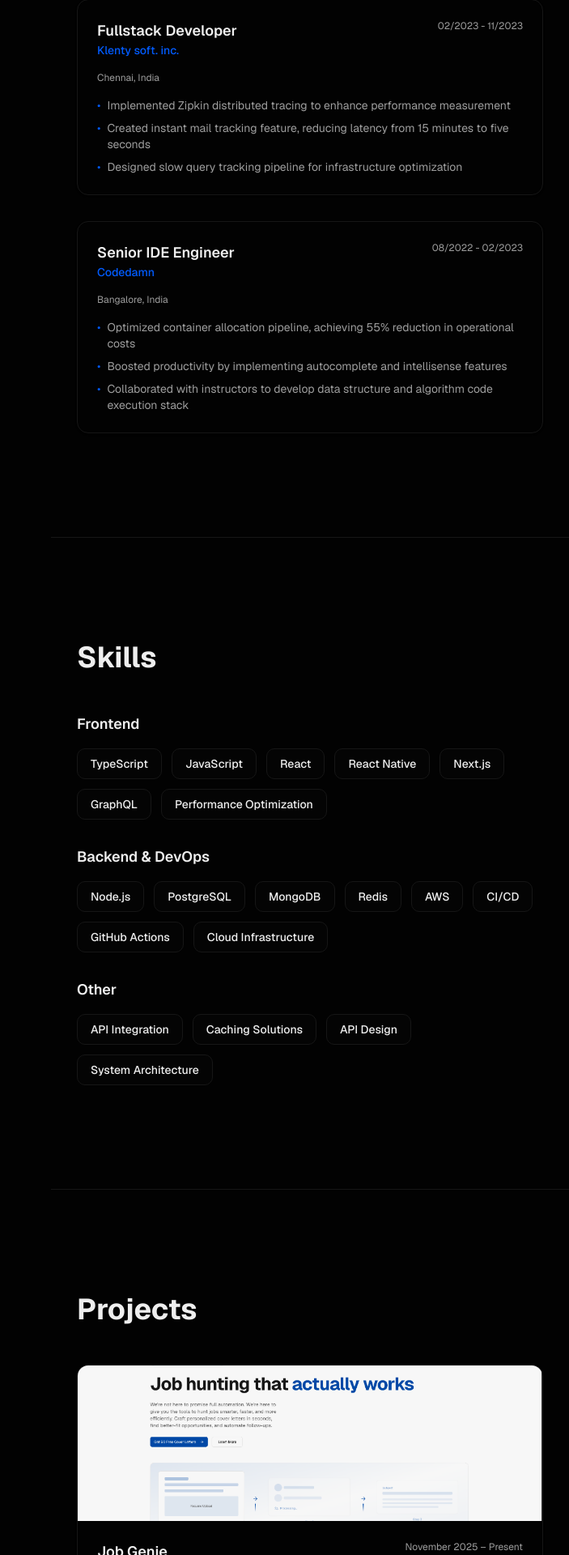
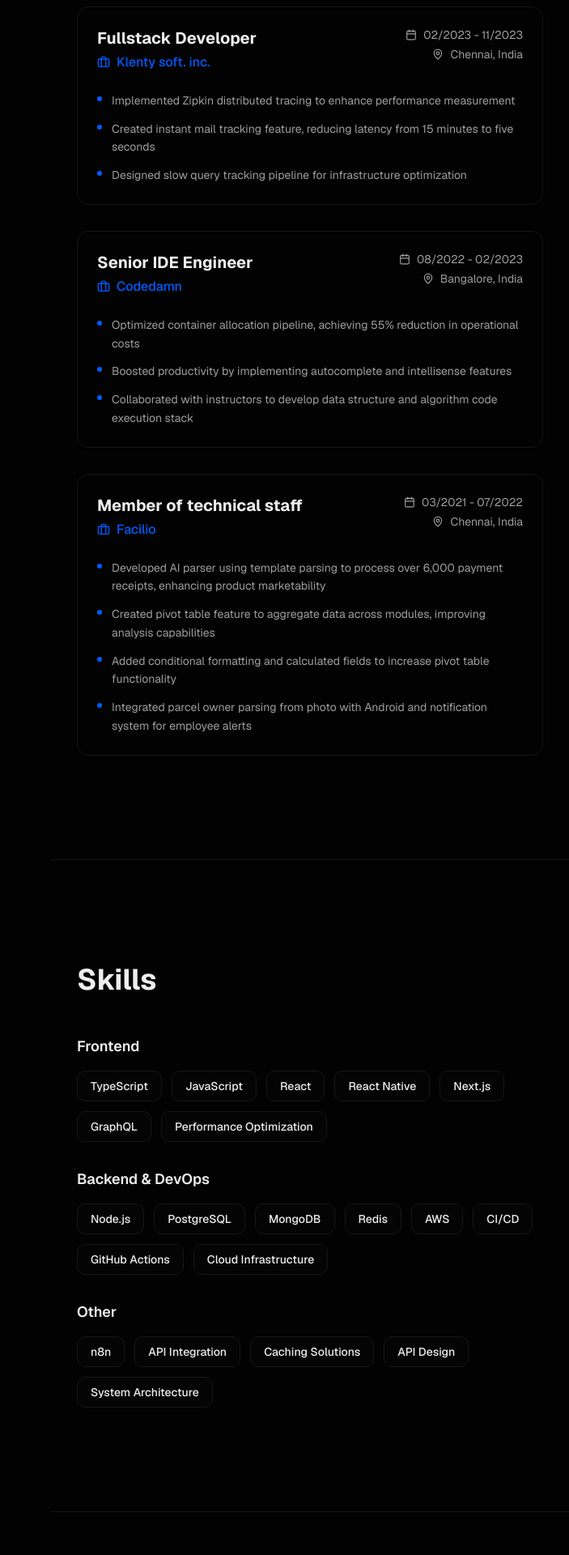
Before and after one commit to thelonewolf123/portfolio-v2, a Next.js app: page / in a window 1280 px wide. Shown: the part 1586-3506 px from the top of the page at 81% size, without its empty margins (577-1280 px from the left). Built offline with nearby package versions, Linux system fonts and the light colour scheme.

Commit message:
feat: enhance project and experience card UIs with updated styling, new icons, and improved layouts, and add new work experience and skill data.

```diff
--- a/components/internal/experience-card.tsx
+++ b/components/internal/experience-card.tsx
@@ -6,6 +6,7 @@ interface ExperienceCardProps {
   highlights: string[];
 }
 
+import { Calendar, MapPin, Briefcase } from "lucide-react";
 import { SpotlightCard } from "@/components/ui/spotlight-card";
 
 export function ExperienceCard({
@@ -16,22 +17,33 @@ export function ExperienceCard({
   highlights
 }: ExperienceCardProps) {
   return (
-    <SpotlightCard className="border border-border rounded-lg p-6 bg-card/30 hover:bg-card/50 transition-colors">
-      <div className="flex justify-between items-start mb-4">
+    <SpotlightCard className="border border-border rounded-xl p-6 bg-card/30 hover:bg-card/50 transition-colors relative overflow-hidden">
+      <div className="flex flex-col md:flex-row md:items-start md:justify-between gap-4 mb-6">
         <div>
-          <h3 className="text-lg font-semibold">{title}</h3>
-          <p className="text-accent text-sm font-medium">{company}</p>
+          <h3 className="text-xl font-bold text-foreground mb-1">{title}</h3>
+          <div className="flex items-center gap-2 text-accent font-medium">
+            <Briefcase className="w-4 h-4" />
+            <span>{company}</span>
+          </div>
         </div>
-        <span className="text-xs text-muted-foreground whitespace-nowrap ml-4">
-          {date}
-        </span>
+
+        <div className="flex flex-col items-start md:items-end gap-1 text-sm text-muted-foreground">
+          <div className="flex items-center gap-2">
+            <Calendar className="w-3.5 h-3.5" />
+            <span>{date}</span>
+          </div>
+          <div className="flex items-center gap-2">
+            <MapPin className="w-3.5 h-3.5" />
+            <span>{location}</span>
+          </div>
+        </div>
       </div>
-      <p className="text-xs text-muted-foreground mb-4">{location}</p>
-      <ul className="space-y-2">
+
+      <ul className="space-y-3">
         {highlights.map((highlight, index) => (
-          <li key={index} className="text-sm text-muted-foreground flex gap-2">
-            <span className="text-accent shrink-0">•</span>
-            <span>{highlight}</span>
+          <li key={index} className="text-sm text-muted-foreground flex gap-3 items-start">
+            <span className="mt-1.5 w-1.5 h-1.5 rounded-full bg-accent shrink-0" />
+            <span className="leading-relaxed">{highlight}</span>
           </li>
         ))}
       </ul>
--- a/components/internal/project-card.tsx
+++ b/components/internal/project-card.tsx
@@ -1,4 +1,4 @@
-import { ExternalLink, Github } from "lucide-react";
+import { ExternalLink, Github, Calendar } from "lucide-react";
 import Image from "next/image";
 
 import { SpotlightCard } from "@/components/ui/spotlight-card";
@@ -25,45 +25,63 @@ export function ProjectCard({
   imageUrl
 }: ProjectCardProps) {
   return (
-    <SpotlightCard className="border border-border rounded-lg overflow-hidden bg-card/30 hover:bg-card/50 transition-colors group">
+    <SpotlightCard className="border border-border rounded-xl overflow-hidden bg-card/30 hover:bg-card/50 transition-all group h-full flex flex-col">
       {imageUrl && (
-        <div className="relative w-full h-48 overflow-hidden bg-muted">
+        <div className="relative w-full aspect-video overflow-hidden bg-muted">
           <Image
             src={imageUrl || "/placeholder.svg"}
             alt={title}
             fill
-            className="object-cover group-hover:scale-105 transition-transform duration-300"
+            className="object-cover group-hover:scale-105 transition-transform duration-500"
           />
+          <div className="absolute inset-0 bg-gradient-to-t from-background/80 to-transparent opacity-0 group-hover:opacity-100 transition-opacity duration-300" />
         </div>
       )}
 
       {/* Project content */}
-      <div className="p-6">
-        <div className="flex justify-between items-start mb-4">
-          <h3 className="text-lg font-semibold group-hover:text-accent transition-colors">
+      <div className="p-6 flex flex-col flex-grow">
+        <div className="flex justify-between items-start mb-3">
+          <h3 className="text-xl font-bold group-hover:text-accent transition-colors line-clamp-1">
             {title}
           </h3>
-          <span className="text-xs text-muted-foreground whitespace-nowrap ml-4">
-            {date}
-          </span>
+          <div className="flex items-center gap-2 text-xs text-muted-foreground ml-4 font-medium">
+            <Calendar className="w-3.5 h-3.5" />
+            <span>{date}</span>
+          </div>
         </div>
-        <p className="text-sm text-muted-foreground mb-4 leading-relaxed">
+
+        <p className="text-sm text-muted-foreground mb-6 leading-relaxed line-clamp-3 flex-grow">
           {description}
         </p>
+
         {stats && (
-          <p className="text-xs text-accent mb-4 font-medium">{stats}</p>
+          <p className="text-xs text-accent mb-4 font-medium flex items-center gap-2">
+            <span className="w-1.5 h-1.5 rounded-full bg-accent animate-pulse" />
+            {stats}
+          </p>
         )}
 
+        <div className="flex flex-wrap gap-2 mb-6">
+          {tags.map((tag) => (
+            <span
+              key={tag}
+              className="px-2.5 py-1 rounded-md bg-accent/10 text-accent text-xs font-medium border border-accent/20 hover:bg-accent/20 transition-colors"
+            >
+              {tag}
+            </span>
+          ))}
+        </div>
+
         {(liveUrl || githubUrl) && (
-          <div className="flex gap-3 mb-4">
+          <div className="flex gap-3 mt-auto pt-4 border-t border-border/50">
             {liveUrl && (
               <a
                 href={liveUrl}
                 target="_blank"
                 rel="noopener noreferrer"
-                className="inline-flex items-center gap-2 px-3 py-2 rounded bg-accent/10 text-accent text-xs font-medium hover:bg-accent/20 transition-colors"
+                className="flex-1 inline-flex justify-center items-center gap-2 px-4 py-2 rounded-lg bg-accent text-accent-foreground text-sm font-medium hover:bg-accent/90 transition-colors shadow-sm hover:shadow-md hover:shadow-accent/20"
               >
-                <ExternalLink className="w-3 h-3" />
+                <ExternalLink className="w-4 h-4" />
                 Live Demo
               </a>
             )}
@@ -72,26 +90,14 @@ export function ProjectCard({
                 href={githubUrl}
                 target="_blank"
                 rel="noopener noreferrer"
-                className="inline-flex items-center gap-2 px-3 py-2 rounded bg-accent/10 text-accent text-xs font-medium hover:bg-accent/20 transition-colors"
+                className="flex-1 inline-flex justify-center items-center gap-2 px-4 py-2 rounded-lg bg-secondary text-secondary-foreground text-sm font-medium hover:bg-secondary/80 transition-colors"
               >
-                <Github className="w-3 h-3" />
+                <Github className="w-4 h-4" />
                 GitHub
               </a>
             )}
           </div>
         )}
-
-        {/* Tags */}
-        <div className="flex flex-wrap gap-2">
-          {tags.map((tag) => (
-            <span
-              key={tag}
-              className="px-3 py-1 rounded-full bg-accent/10 text-accent text-xs font-medium"
-            >
-              {tag}
-            </span>
-          ))}
-        </div>
       </div>
     </SpotlightCard>
   );
--- a/data/portfolio.json
+++ b/data/portfolio.json
@@ -53,6 +53,18 @@
                     "Boosted productivity by implementing autocomplete and intellisense features",
                     "Collaborated with instructors to develop data structure and algorithm code execution stack"
                 ]
+            },
+            {
+                "date": "03/2021 - 07/2022",
+                "title": "Member of technical staff",
+                "company": "Facilio",
+                "location": "Chennai, India",
+                "highlights": [
+                    "Developed AI parser using template parsing to process over 6,000 payment receipts, enhancing product marketability",
+                    "Created pivot table feature to aggregate data across modules, improving analysis capabilities",
+                    "Added conditional formatting and calculated fields to increase pivot table functionality",
+                    "Integrated parcel owner parsing from photo with Android and notification system for employee alerts"
+                ]
             }
         ]
     },
@@ -87,6 +99,7 @@
             {
                 "name": "Other",
                 "skills": [
+                    "n8n",
                     "API Integration",
                     "Caching Solutions",
                     "API Design",
```
